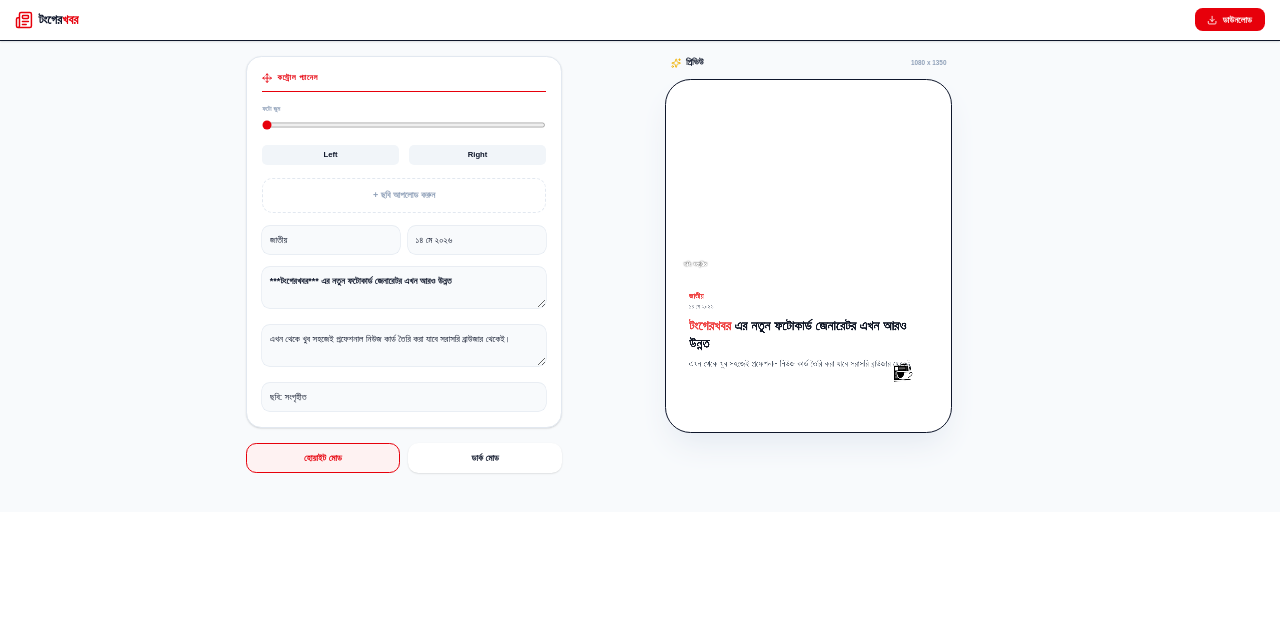
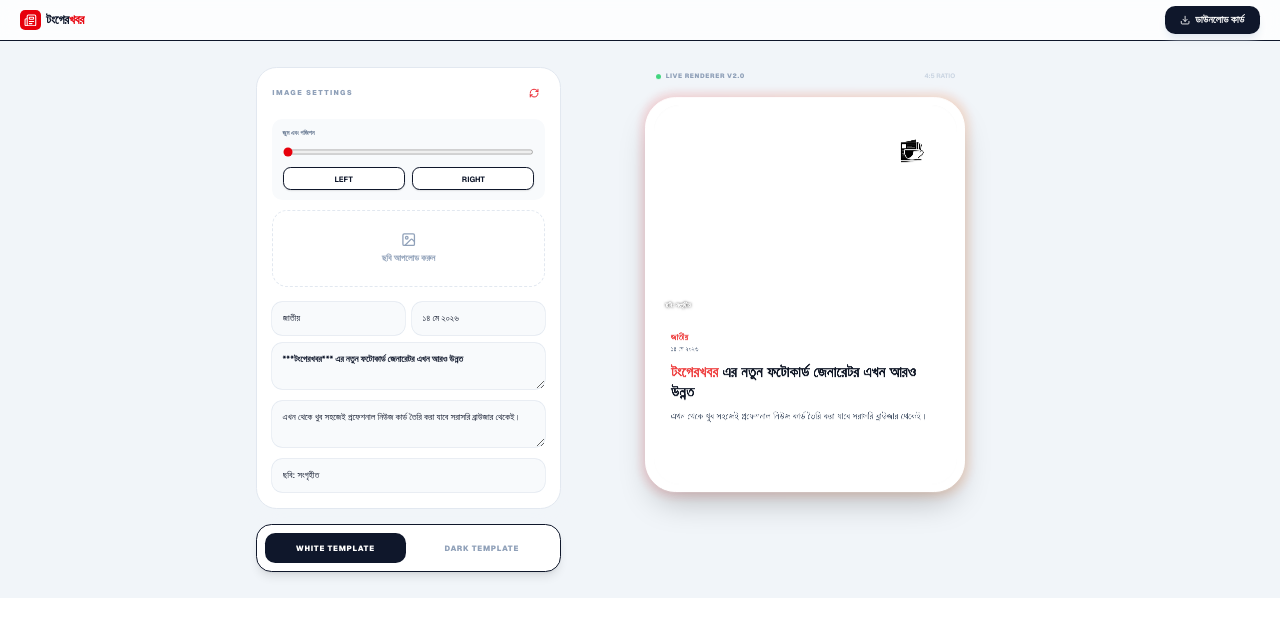
Before and after one commit to Fahim-hash/portfolio, a Next.js app: page /tongerkhobor in a window 1280 px wide. Shown: the top 636 px of the page. Built offline with nearby package versions, Linux system fonts and the light colour scheme.

Commit message:
Update page.tsx

```diff
--- a/app/tongerkhobor/page.tsx
+++ b/app/tongerkhobor/page.tsx
@@ -1,7 +1,7 @@
 'use client'
 
 import { useState, useRef, useEffect, useCallback } from 'react'
-import { Download, Image as ImageIcon, Sparkles, Newspaper, Move } from 'lucide-react'
+import { Download, Image as ImageIcon, Sparkles, Newspaper, Move, RefreshCw } from 'lucide-react'
 
 type Template = 'minimal' | 'dark_overlay'
 
@@ -17,8 +17,7 @@ export default function PhotocardGenerator() {
   const [imagePos, setImagePos] = useState({ x: 0, y: 0 })
   const [imageZoom, setImageZoom] = useState(1)
 
-  const [headlineSize, setHeadlineSize] = useState(54) // একটু বড় ফন্ট সাইজ
-  const [showWatermark, setShowWatermark] = useState(true)
+  const [headlineSize, setHeadlineSize] = useState(54)
   const [logoImg, setLogoImg] = useState<HTMLImageElement | null>(null)
 
   const canvasRef = useRef<HTMLCanvasElement>(null)
@@ -47,7 +46,6 @@ export default function PhotocardGenerator() {
     }
   }
 
-  // ফিক্সড র‍্যাপ টেক্সট ফাংশন
   const drawHeadline = (ctx: CanvasRenderingContext2D, text: string, x: number, y: number, maxWidth: number, lineHeight: number) => {
     const words = text.split(' ')
     let lines: { text: string; isBold: boolean }[][] = [[]]
@@ -122,45 +120,58 @@ export default function PhotocardGenerator() {
       ctx.restore()
 
       if (template === 'dark_overlay') {
-        const grad = ctx.createLinearGradient(0, targetH - 300, 0, targetH)
+        const grad = ctx.createLinearGradient(0, targetH - 350, 0, targetH)
         grad.addColorStop(0, 'transparent')
-        grad.addColorStop(1, 'rgba(0,0,0,0.9)')
+        grad.addColorStop(1, 'rgba(0,0,0,0.95)')
         ctx.fillStyle = grad
         ctx.fillRect(0, 0, W, targetH)
       }
     }
 
-    // 3. Category & Date
-    const contentY = (H * 0.55) + 80
+    // 3. Watermark / Logo (TOP RIGHT পজিশন - ফিক্সড)
+    if (logoImg) {
+      ctx.save()
+      // হোয়াইট মোডে লোগো কালো হবে
+      if (template === 'minimal') ctx.filter = 'invert(1) contrast(200%)'
+
+      const logoW = 220 // একটু বড় লোগো
+      const logoH = (logoImg.height / logoImg.width) * logoW
+      // টপ-রাইট কর্নারে পজিশন
+      ctx.drawImage(logoImg, W - logoW - 50, 50, logoW, logoH)
+      ctx.restore()
+    }
+
+    // 4. Category & Date
+    const contentY = (H * 0.55) + 70
     ctx.textBaseline = 'top'
     ctx.textAlign = 'left'
 
     ctx.fillStyle = '#EF4444'
-    ctx.font = 'bold 30px Arial'
+    ctx.font = 'bold 32px Arial'
     ctx.fillText(category.toUpperCase(), 60, contentY)
 
-    ctx.fillStyle = template === 'minimal' ? '#6B7280' : '#9CA3AF'
+    ctx.fillStyle = template === 'minimal' ? '#64748b' : '#94a3b8'
     ctx.font = '24px Arial'
     ctx.fillText(date, 60, contentY + 45)
 
-    // 4. Headline (Fixed)
-    const headY = contentY + 110
+    // 5. Headline
+    const headY = contentY + 115
     const headHeight = drawHeadline(ctx, headline, 60, headY, W - 120, headlineSize * 1.3)
 
-    // 5. Subtext
+    // 6. Subtext
     if (subtext) {
-      ctx.fillStyle = template === 'minimal' ? '#4B5563' : '#D1D5DB'
+      ctx.fillStyle = template === 'minimal' ? '#475569' : '#cbd5e1'
       ctx.font = '34px Arial'
       const words = subtext.split(' ')
       let line = ''
-      let subTextY = headY + headHeight + 20
+      let subTextY = headY + headHeight + 25
 
       words.forEach(word => {
         const testLine = line + word + ' '
         if (ctx.measureText(testLine).width > W - 120) {
           ctx.fillText(line, 60, subTextY)
           line = word + ' '
-          subTextY += 50
+          subTextY += 55
         } else {
           line = testLine
         }
@@ -168,91 +179,96 @@ export default function PhotocardGenerator() {
       ctx.fillText(line, 60, subTextY)
     }
 
-    // 6. Watermark / Logo
-    if (showWatermark && logoImg) {
-      ctx.save()
-      if (template === 'minimal') ctx.filter = 'invert(1) contrast(200%)'
-      const logoW = 200
-      const logoH = (logoImg.height / logoImg.width) * logoW
-      ctx.drawImage(logoImg, W - logoW - 60, H - logoH - 60, logoW, logoH)
-      ctx.restore()
-    }
-
-    // 7. Photo Credit
+    // 7. Photo Credit (বটম লেফট - ইমেজের উপরে)
     ctx.fillStyle = '#FFFFFF'
     ctx.font = 'bold 22px Arial'
-    ctx.shadowColor = 'rgba(0,0,0,0.8)'; ctx.shadowBlur = 6;
-    ctx.fillText(photoCredit, 40, (H * 0.55) - 45)
+    ctx.shadowColor = 'rgba(0,0,0,0.8)'; ctx.shadowBlur = 8;
+    ctx.fillText(photoCredit, 40, (H * 0.55) - 40)
     ctx.shadowBlur = 0
 
-  }, [template, category, date, headline, subtext, photoCredit, image, imagePos, imageZoom, headlineSize, showWatermark, logoImg])
+  }, [template, category, date, headline, subtext, photoCredit, image, imagePos, imageZoom, headlineSize, logoImg])
 
   useEffect(() => { render() }, [render])
 
   return (
-    <div className="min-h-screen bg-[#F8FAFC] text-slate-900">
-      <header className="bg-white border-b sticky top-0 z-20 px-6 h-16 flex items-center justify-between shadow-sm">
+    <div className="min-h-screen bg-[#F1F5F9] text-slate-900 font-sans">
+      <header className="bg-white/80 backdrop-blur-md border-b sticky top-0 z-30 px-8 h-16 flex items-center justify-between">
         <div className="flex items-center gap-2">
-          <Newspaper className="text-red-600 w-7 h-7" />
-          <h1 className="text-xl font-black">টংগের<span className="text-red-600">খবর</span></h1>
+          <div className="bg-red-600 p-1.5 rounded-lg">
+            <Newspaper className="text-white w-5 h-5" />
+          </div>
+          <h1 className="text-xl font-black tracking-tight">টংগের<span className="text-red-600">খবর</span></h1>
         </div>
         <button onClick={() => {
           const link = document.createElement('a')
-          link.download = 'news-card.png'
+          link.download = `tongerkhobor_${Date.now()}.png`
           link.href = canvasRef.current?.toDataURL('image/png', 1.0) || ''
           link.click()
-        }} className="bg-red-600 text-white px-5 py-2 rounded-xl font-bold flex items-center gap-2 text-sm">
-          <Download className="w-4 h-4" /> ডাউনলোড
+        }} className="bg-slate-900 hover:bg-black text-white px-6 py-2.5 rounded-2xl font-bold flex items-center gap-2 transition-all active:scale-95 shadow-lg shadow-slate-200">
+          <Download className="w-4 h-4" /> ডাউনলোড কার্ড
         </button>
       </header>
 
-      <main className="max-w-7xl mx-auto p-6 grid grid-cols-1 lg:grid-cols-12 gap-8">
+      <main className="max-w-7xl mx-auto p-6 lg:p-10 grid grid-cols-1 lg:grid-cols-12 gap-10">
+        {/* লজিক প্যানেল */}
         <div className="lg:col-span-5 space-y-6">
-          <div className="bg-white p-6 rounded-3xl border border-slate-200 shadow-sm space-y-5">
-            <div className="flex items-center gap-2 text-red-600 border-b pb-3">
-              <Move className="w-4 h-4" />
-              <span className="text-xs font-black uppercase tracking-widest">কন্ট্রোল প্যানেল</span>
+          <div className="bg-white p-6 rounded-[2rem] border border-slate-200 shadow-xl shadow-slate-100 space-y-6">
+            <div className="flex items-center justify-between">
+               <span className="text-[11px] font-black uppercase tracking-[0.2em] text-slate-400">Image Settings</span>
+               <button onClick={() => {setImagePos({x:0, y:0}); setImageZoom(1)}} className="text-red-600 hover:bg-red-50 p-2 rounded-full transition-colors">
+                  <RefreshCw className="w-4 h-4" />
+               </button>
             </div>
 
             <div className="space-y-4">
-              <div>
-                <label className="text-[10px] font-bold text-slate-400 uppercase mb-2 block">ফটো জুম</label>
-                <input type="range" min="1" max="3" step="0.01" value={imageZoom} onChange={e => setImageZoom(parseFloat(e.target.value))} className="w-full accent-red-600" />
+              <div className="bg-slate-50 p-4 rounded-2xl">
+                <label className="text-[10px] font-bold text-slate-500 uppercase mb-3 block">জুম এবং পজিশন</label>
+                <input type="range" min="1" max="4" step="0.01" value={imageZoom} onChange={e => setImageZoom(parseFloat(e.target.value))} className="w-full accent-red-600 mb-4" />
+                <div className="grid grid-cols-2 gap-3">
+                   <button onMouseDown={() => setImagePos(p => ({...p, x: p.x - 30}))} className="bg-white border py-2 rounded-xl text-xs font-bold shadow-sm active:bg-slate-100">LEFT</button>
+                   <button onMouseDown={() => setImagePos(p => ({...p, x: p.x + 30}))} className="bg-white border py-2 rounded-xl text-xs font-bold shadow-sm active:bg-slate-100">RIGHT</button>
+                </div>
               </div>
-              <div className="grid grid-cols-2 gap-4">
-                <button onClick={() => setImagePos(p => ({...p, x: p.x - 20}))} className="bg-slate-100 p-2 rounded-lg text-xs font-bold">Left</button>
-                <button onClick={() => setImagePos(p => ({...p, x: p.x + 20}))} className="bg-slate-100 p-2 rounded-lg text-xs font-bold">Right</button>
-              </div>
+
+              <input ref={fileInputRef} type="file" hidden onChange={handleImageUpload} />
+              <button onClick={() => fileInputRef.current?.click()} className="w-full py-8 border-2 border-dashed border-slate-200 rounded-3xl text-slate-400 font-bold text-sm hover:border-red-300 hover:bg-red-50 transition-all flex flex-col items-center gap-2">
+                <ImageIcon className="w-6 h-6" />
+                ছবি আপলোড করুন
+              </button>
             </div>
 
-            <input ref={fileInputRef} type="file" hidden onChange={handleImageUpload} />
-            <button onClick={() => fileInputRef.current?.click()} className="w-full py-4 border-2 border-dashed border-slate-200 rounded-2xl text-slate-400 font-bold text-sm hover:bg-slate-50 transition-all">
-              + ছবি আপলোড করুন
-            </button>
-
-            <div className="grid grid-cols-2 gap-3">
-               <input type="text" placeholder="বিভাগ" value={category} onChange={e => setCategory(e.target.value)} className="bg-slate-50 p-3 rounded-xl text-sm border-none ring-1 ring-slate-200 focus:ring-red-500" />
-               <input type="text" placeholder="তারিখ" value={date} onChange={e => setDate(e.target.value)} className="bg-slate-50 p-3 rounded-xl text-sm border-none ring-1 ring-slate-200 focus:ring-red-500" />
+            <div className="space-y-3">
+               <div className="grid grid-cols-2 gap-3">
+                  <input type="text" placeholder="বিভাগ" value={category} onChange={e => setCategory(e.target.value)} className="bg-slate-50 p-4 rounded-2xl text-sm border-none ring-1 ring-slate-200 focus:ring-2 focus:ring-red-500 transition-all" />
+                  <input type="text" placeholder="তারিখ" value={date} onChange={e => setDate(e.target.value)} className="bg-slate-50 p-4 rounded-2xl text-sm border-none ring-1 ring-slate-200 focus:ring-2 focus:ring-red-500 transition-all" />
+               </div>
+               <textarea rows={2} placeholder="শিরোনাম (***বোল্ড***)" value={headline} onChange={e => setHeadline(e.target.value)} className="w-full bg-slate-50 p-4 rounded-2xl text-sm border-none ring-1 ring-slate-200 focus:ring-2 focus:ring-red-500 font-bold" />
+               <textarea rows={2} placeholder="উপ-শিরোনাম" value={subtext} onChange={e => setSubtext(e.target.value)} className="w-full bg-slate-50 p-4 rounded-2xl text-sm border-none ring-1 ring-slate-200 focus:ring-2 focus:ring-red-500" />
+               <input type="text" placeholder="ছবি ক্রেডিট" value={photoCredit} onChange={e => setPhotoCredit(e.target.value)} className="w-full bg-slate-50 p-4 rounded-2xl text-sm border-none ring-1 ring-slate-200 focus:ring-2 focus:ring-red-500" />
             </div>
-            <textarea rows={2} placeholder="শিরোনাম (বোল্ড করতে ***ব্যবহার করুন***)" value={headline} onChange={e => setHeadline(e.target.value)} className="w-full bg-slate-50 p-3 rounded-xl text-sm border-none ring-1 ring-slate-200 focus:ring-red-500 font-bold" />
-            <textarea rows={2} placeholder="উপ-শিরোনাম" value={subtext} onChange={e => setSubtext(e.target.value)} className="w-full bg-slate-50 p-3 rounded-xl text-sm border-none ring-1 ring-slate-200 focus:ring-red-500" />
-            <input type="text" placeholder="ছবি ক্রেডিট" value={photoCredit} onChange={e => setPhotoCredit(e.target.value)} className="w-full bg-slate-50 p-3 rounded-xl text-sm border-none ring-1 ring-slate-200 focus:ring-red-500" />
           </div>
 
-          <div className="flex gap-3">
-             <button onClick={() => setTemplate('minimal')} className={`flex-1 py-3 rounded-2xl font-bold text-sm border-2 ${template === 'minimal' ? 'border-red-600 bg-red-50 text-red-600' : 'border-transparent bg-white shadow-sm'}`}>হোয়াইট মোড</button>
-             <button onClick={() => setTemplate('dark_overlay')} className={`flex-1 py-3 rounded-2xl font-bold text-sm border-2 ${template === 'dark_overlay' ? 'border-red-600 bg-red-50 text-red-600' : 'border-transparent bg-white shadow-sm'}`}>ডার্ক মোড</button>
+          <div className="bg-white p-3 rounded-3xl shadow-lg border flex gap-2">
+             <button onClick={() => setTemplate('minimal')} className={`flex-1 py-4 rounded-2xl font-black text-xs uppercase tracking-widest transition-all ${template === 'minimal' ? 'bg-slate-900 text-white' : 'text-slate-400 hover:bg-slate-50'}`}>White Template</button>
+             <button onClick={() => setTemplate('dark_overlay')} className={`flex-1 py-4 rounded-2xl font-black text-xs uppercase tracking-widest transition-all ${template === 'dark_overlay' ? 'bg-red-600 text-white shadow-lg shadow-red-200' : 'text-slate-400 hover:bg-slate-50'}`}>Dark Template</button>
           </div>
         </div>
 
-        <div className="lg:col-span-7 flex justify-center">
-          <div className="sticky top-24 w-fit">
-            <div className="mb-4 flex items-center justify-between px-2">
-              <h2 className="text-sm font-bold flex items-center gap-2"><Sparkles className="w-4 h-4 text-yellow-500"/> প্রিভিউ</h2>
-              <span className="text-[10px] text-slate-400 font-bold">1080 x 1350</span>
+        {/* প্রিভিউ প্যানেল */}
+        <div className="lg:col-span-7 flex flex-col items-center">
+          <div className="sticky top-28 w-full max-w-[500px]">
+            <div className="flex items-center justify-between mb-6 px-4">
+               <div className="flex items-center gap-2">
+                  <div className="w-2 h-2 rounded-full bg-green-500 animate-pulse" />
+                  <span className="text-[10px] font-black text-slate-400 uppercase tracking-widest">Live Renderer v2.0</span>
+               </div>
+               <span className="text-[10px] font-bold text-slate-300">4:5 RATIO</span>
             </div>
-            <div className="bg-white p-3 rounded-[2.5rem] shadow-2xl shadow-slate-200 border">
-              <canvas ref={canvasRef} className="w-full h-auto rounded-[2rem]" style={{ maxWidth: '420px' }} />
+            <div className="relative group">
+               <div className="absolute -inset-1 bg-gradient-to-r from-red-500 to-orange-500 rounded-[3rem] blur opacity-20 group-hover:opacity-40 transition duration-1000"></div>
+               <div className="relative bg-white p-3 rounded-[3rem] shadow-2xl border border-white">
+                  <canvas ref={canvasRef} className="w-full h-auto rounded-[2.5rem] shadow-inner" />
+               </div>
             </div>
           </div>
         </div>
```
